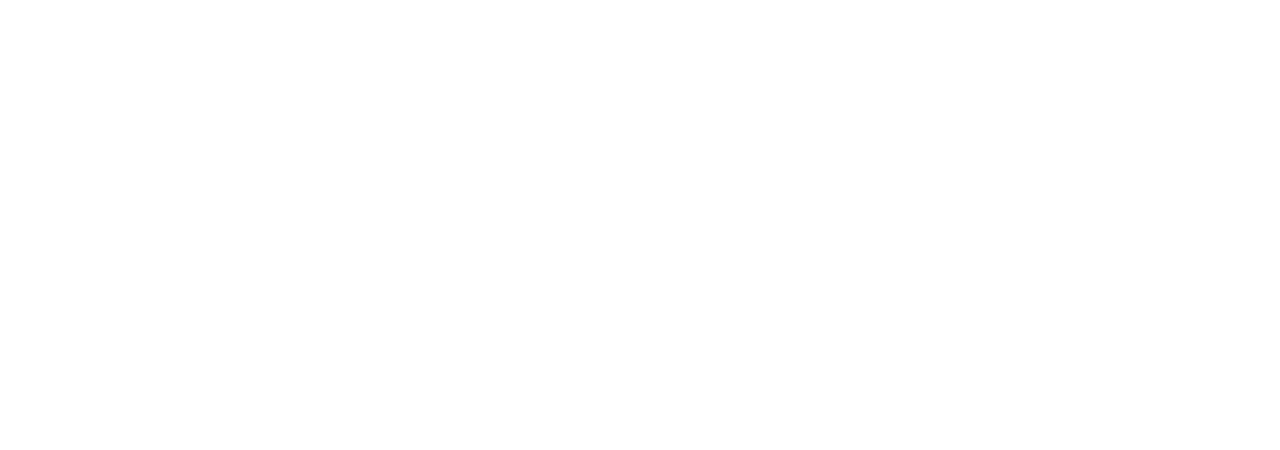
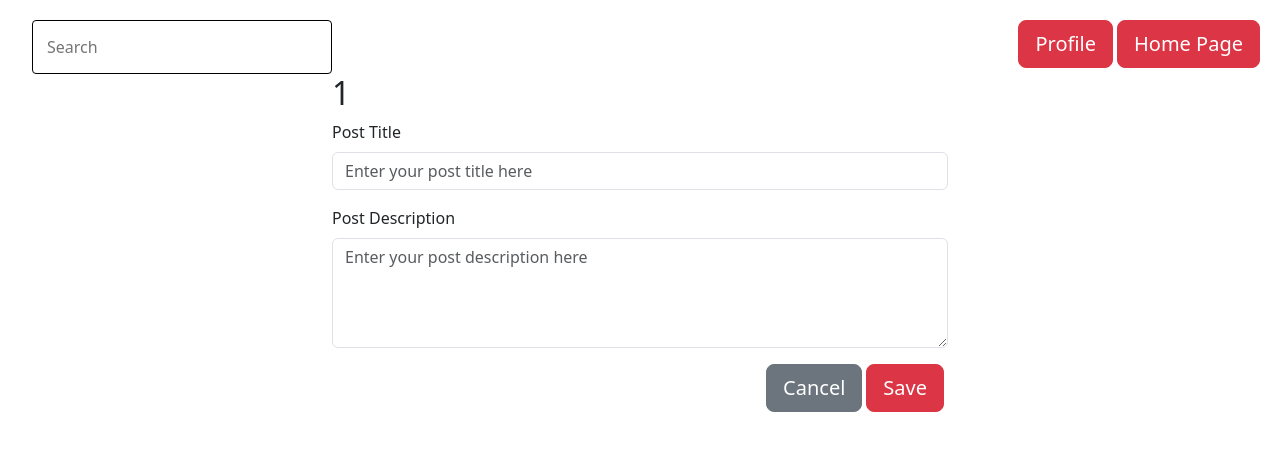
Before and after one commit to ssloth1/chatterbox-react-app, a React (Create React App) app: page /1/CreatePost in a window 1280 px wide. Before the commit this address had no page. Shown: the top 450 px of the page. Built offline with nearby package versions, Linux system fonts and the light colour scheme.

Commit message:
Create post implemented

```diff
--- a/src/App.tsx
+++ b/src/App.tsx
@@ -6,6 +6,8 @@
 import TopicPage from "./TopicPage";
 import LoginPage from"./Login";
 import SignUpPage from "./Signup";
+import CreatePost from "./PostPage/CreatePost";
+import EditPost from "./PostPage/EditPost";
 import store from "./store";
 import { Provider } from "react-redux";
 
@@ -20,6 +22,8 @@
           <Route path="/Home" element={<HomePage/>}/>
           <Route path="/:pid" element={<PostPage />} />
           <Route path="/:tid/posts" element={<TopicPage/>}/>
+          <Route path="/:tid/CreatePost" element={<CreatePost/>}/>
+          <Route path="/:pid/EditPost" element={<EditPost/>}/>
         </Routes>
       </BrowserRouter>
     </Provider>
--- /dev/null
+++ b/src/PostPage/CreatePost.tsx
@@ -0,0 +1,111 @@
+import React, { useState } from "react";
+import { addPost } from "./reducer";
+import { useDispatch } from "react-redux";
+
+import { useParams, Link, useNavigate } from "react-router-dom";
+
+
+export default function CreatePost() {
+    const [postTitle, setPostTitle] = useState("");
+    const [postDesc, setPostDesc] = useState("");
+    const dispatch = useDispatch();
+    const navigate = useNavigate();
+    const { tid } = useParams();
+
+    const newPost = () => {
+      return {
+        postTitle,
+        postDesc,
+        title: tid,
+      };
+    };
+
+    const backToTopicPage = () => {
+      navigate(`/${tid}/Posts`);
+    };
+
+    const addNewPost = (event: React.FormEvent<HTMLFormElement>) => {
+        event.preventDefault();
+      const post = newPost();
+      dispatch(addPost(post));
+      setPostTitle("");
+      setPostDesc("");
+      backToTopicPage();
+    };
+
+    return (
+      <div>
+        <div className="row home-page-row">
+        <div className="col col-6">
+          <div className="col border-rounded search-container">
+            <input className="border-0 full-width" placeholder="Search" />
+          </div>
+        </div>
+        <div className="col col-6">
+          <div className="col button-container">
+            <Link
+              to="/Home"
+              className="link-dark link-underline link-underline-opacity-0 link-underline-opacity-100-hover"
+            >
+              <button className="btn btn-lg btn-danger me-1 float-end full-width">
+                Home Page
+              </button>
+            </Link>
+            <button className="btn btn-lg btn-danger me-1 float-end full-width">
+              Profile
+            </button>
+          </div>
+        </div>
+      </div>
+      <div
+        className="row content-input"
+        style={{ width: "50%", margin: "0 auto" }}
+      >
+        <h2>{tid}</h2>
+        <form onSubmit={addNewPost}>
+          <div className="mb-3">
+            <label htmlFor="postTitle" className="form-label">
+              Post Title
+            </label>
+            <input
+              type="text"
+              id="postTitle"
+              name="postTitle"
+              className="form-control"
+              placeholder="Enter your post title here"
+              value={postTitle}
+              onChange={(e) => setPostTitle(e.target.value)}
+            />
+          </div>
+          <div className="mb-3">
+            <label htmlFor="postDescription" className="form-label">
+              Post Description
+            </label>
+            <textarea
+              id="postDescription"
+              name="postDescription"
+              className="form-control"
+              placeholder="Enter your post description here"
+              rows={4}
+              value={postDesc}
+              onChange={(e) => setPostDesc(e.target.value)}
+            ></textarea>
+          </div>
+          <button
+            type="submit"
+            className="btn btn-lg btn-danger me-1 float-end full-width"
+          >
+            Save
+          </button>
+          <button
+            type="button"
+            className="btn btn-lg btn-secondary me-1 float-end"
+            onClick={backToTopicPage}
+          >
+            Cancel
+          </button>
+        </form>
+        </div>
+      </div>
+    );
+  }
--- /dev/null
+++ b/src/PostPage/EditPost.tsx
@@ -0,0 +1,63 @@
+import React from "react";
+import { useParams, Link } from "react-router-dom";
+
+export default function EditPost() {
+
+  return (
+    <div>
+      <div className="row home-page-row">
+        <div className="col col-6">
+          <div className="col border-rounded search-container">
+            <input className="border-0 full-width" placeholder="Search" />
+          </div>
+        </div>
+        <div className="col col-6">
+          <div className="col button-container">
+            <Link
+              to="/Home"
+              className="link-dark link-underline link-underline-opacity-0 link-underline-opacity-100-hover"
+            >
+              <button className="btn btn-lg btn-danger me-1 float-end full-width">
+                Home Page
+              </button>
+            </Link>
+            <button className="btn btn-lg btn-danger me-1 float-end full-width">
+              Profile
+            </button>
+          </div>
+        </div>
+      </div>
+      <div className="row content-input" style={{ width: '50%', margin: '0 auto' }}>
+        <form>
+          <div className="mb-3">
+            <label htmlFor="postTitle" className="form-label">
+              Post Title
+            </label>
+            <input
+              type="text"
+              id="postTitle"
+              name="postTitle"
+              className="form-control"
+              placeholder="Enter your post title here"
+            />
+          </div>
+          <div className="mb-3">
+            <label htmlFor="postDescription" className="form-label">
+              Post Description
+            </label>
+            <textarea
+              id="postDescription"
+              name="postDescription"
+              className="form-control"
+              placeholder="Enter your post description here"
+              rows={4}
+            ></textarea>
+          </div>
+          <button className="btn btn-lg btn-danger me-1 float-end full-width">
+            Submit
+            </button>
+        </form>
+      </div>
+    </div>
+  );
+}
--- a/src/PostPage/reducer.ts
+++ b/src/PostPage/reducer.ts
@@ -16,6 +16,7 @@
         title: post.title
       };
       state.posts = [...state.posts, newPost] as any;
+      console.log(post);
     },
 
     deletePost: (state, { payload: postId }) => {
--- a/src/TopicPage/index.tsx
+++ b/src/TopicPage/index.tsx
@@ -15,14 +15,24 @@
   const { tid } = useParams<{ tid: string }>(); // Capture the tid parameter from the URL
 
   useEffect(() => {
+    console.log("Received tid:", tid); // Debugging log
+
+    // Check if tid is valid
+    if (tid) {
       // Filter posts where post.title matches the tid from the URL
-    const filteredPosts = posts.filter(post => post.title === tid).map((post) => ({
+      const filteredPosts = posts
+        .filter((post) => post.title === tid)
+        .map((post) => ({
           _id: post._id,
           title: post.title,
           postTitle: post.postTitle,
-      postDesc: post.postDesc.length > 200 ? `${post.postDesc.substring(0, 197)}...` : post.postDesc,
+          postDesc:
+            post.postDesc.length > 200
+              ? `${post.postDesc.substring(0, 197)}...`
+              : post.postDesc,
         }));
       setPostData(filteredPosts);
+    }
   }, [tid]); // Depend on tid so that the effect runs again if the URL parameter changes
 
   return (
@@ -35,17 +45,43 @@
         </div>
         <div className="col col-6">
           <div className="col button-container">
-            <Link to="/Home" className="link-dark link-underline link-underline-opacity-0 link-underline-opacity-100-hover">
-              <button className="btn btn-lg btn-danger me-1 float-end full-width">Home Page</button>
+            <Link
+              to="/Home"
+              className="link-dark link-underline link-underline-opacity-0 link-underline-opacity-100-hover"
+            >
+              <button className="btn btn-lg btn-danger me-1 float-end full-width">
+                Home Page
+              </button>
             </Link>
-            <button className="btn btn-lg btn-danger me-1 float-end full-width">Profile</button>
+            <button className="btn btn-lg btn-danger me-1 float-end full-width">
+              Profile
+            </button>
           </div>
         </div>
       </div>
       <div className="row">
         <div className="col-3 left-col">
           <div className="create-topic-button-container">
-            <button className="btn btn-lg btn-danger me-1 float-end full-width">Create Topic</button>
+            <Link
+              to={`/${tid}/CreatePost`} // Correct link to CreatePost
+              className="link-dark link-underline link-underline-opacity-0 link-underline-opacity-100-hover"
+            >
+              <button className="btn btn-lg btn-danger edit-post me-1 float-end">
+                Create Post
+              </button>
+            </Link>
+            <br />
+            <br />
+            <br />
+            <button className="btn btn-lg btn-danger del-post me-1 float-end">
+              Delete Topic
+            </button>
+            <br />
+            <br />
+            <br />
+            <button className="btn btn-lg btn-danger del-post me-1 float-end">
+              Edit Topic
+            </button>
           </div>
         </div>
         <div className="col-9 center-col">
@@ -53,7 +89,10 @@
             <h1>Posts</h1>
             {postData.map((post, index) => (
               <div key={index} className="post-details">
-                <Link to={`/${post._id}`} className="link-dark link-underline link-underline-opacity-0 link-underline-opacity-100-hover">
+                <Link
+                  to={`/${post._id}`}
+                  className="link-dark link-underline link-underline-opacity-0 link-underline-opacity-100-hover"
+                >
                   <b>{post.title}</b>
                   <h5>{post.postTitle}</h5>
                   <p>{post.postDesc}</p>
@@ -62,7 +101,6 @@
             ))}
           </div>
         </div>
-        <div className="col-3"></div>
       </div>
     </div>
   );
```
Lines whose indentation alone changed are shown as unchanged.
